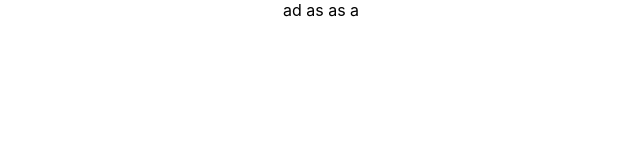
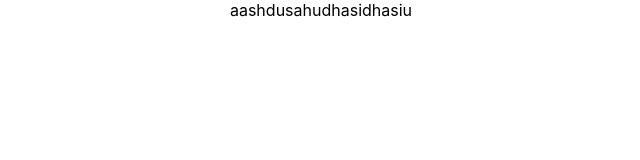
Before and after one commit to cmutk/izzin, a React (Create React App) app: page / in a window 1280 px wide. Shown: the top 160 px of the page, without its empty margins (319-959 px from the left). Built offline with nearby package versions, Linux system fonts and the light colour scheme.

Commit message:
test husky

```diff
--- a/src/App.tsx
+++ b/src/App.tsx
@@ -2,7 +2,7 @@
 import './App.css';
 
 function App(): JSX.Element {
-  return <div className="App">ad as as a</div>;
+  return <div className="App">aashdusahudhasidhasiu</div>;
 }
 
 export default App;
```
Also changed, not shown: 1 other file (tests, documents, lock files or other folders).
